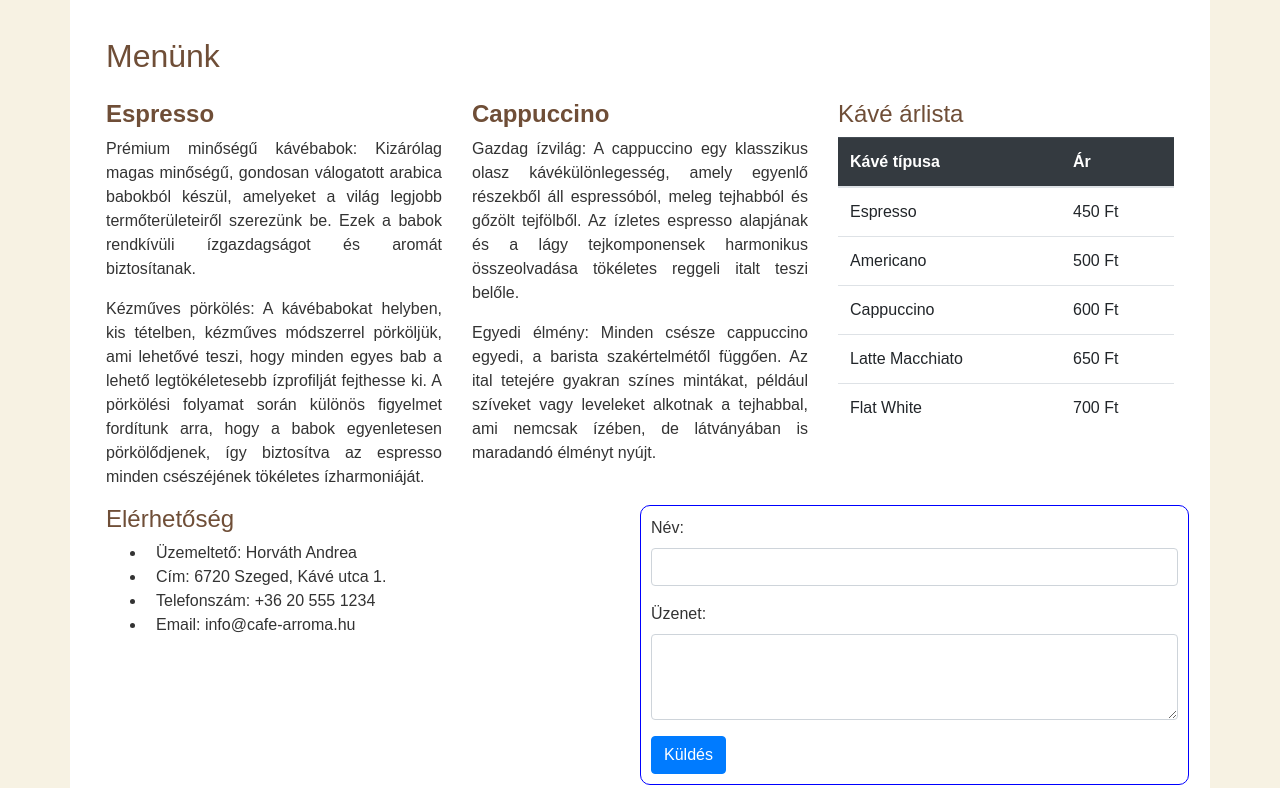
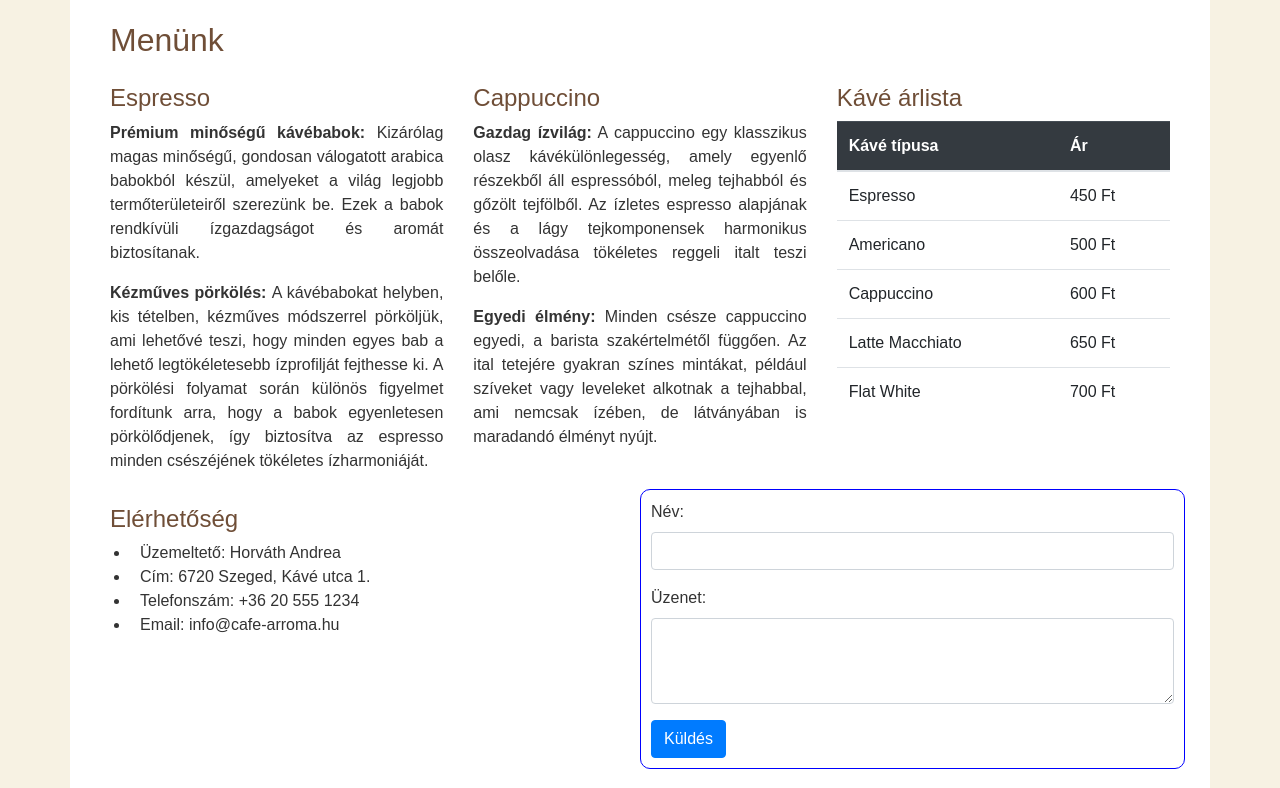
Before and after one commit to VojcsekTunde/CafeAroma, a plain HTML site: page index.html in a window 1280 px wide. Shown: the part 913-1701 px from the top of the page. Drawn offline with Linux system fonts and the light colour scheme.

Commit message:
Befejezes

```diff
--- a/cafe.css
+++ b/cafe.css
@@ -33,7 +33,7 @@ article {
 }
 
 .container{
-    padding: 20px!important;
+    padding: 0px 20px!important;
 }
 
 footer {
@@ -58,7 +58,7 @@ img {
 }
 
 footer a{
-    color: brown!important;
+    color: #6f4e37!important;
 }
 
 footer{
@@ -67,5 +67,10 @@ footer{
 
 .contact-ul li{
     padding-left: 10px;
+    margin: 0px!important;
+}
+
+.contact-ul{
+    padding-left: 20px;
     margin: 0px;
 }
--- a/index.html
+++ b/index.html
@@ -34,9 +34,9 @@
         </nav>
 
         <!-- Bemutatkozás -->
-        <article class="p-3">
+        <article>
             <h2 class="my-4">Üdvözöljük a Café Aromában!</h2>
-            <div class="row">
+            <div class="row px-3">
                 <div class="">
                 <div class="text-justify interior">
                     <img src="./images/interior.jpg" class="p-3" alt="„Café Aroma kávézó”" title="„Café Aroma kávézó”">
@@ -53,11 +53,11 @@
             <h2 id="menu" class="my-4">Menünk</h2>
             <div class="row">
                 <div class="col-xl-4 col-lg-4 col-md-6 text-justify">
-                    <h4><strong>Espresso</strong></h4>
-                    <p><span >Prémium minőségű kávébabok:</span> Kizárólag magas minőségű,
+                    <h4>Espresso</h4>
+                    <p><span > <strong>Prémium minőségű kávébabok: </strong></span> Kizárólag magas minőségű,
                         gondosan válogatott arabica babokból készül, amelyeket a világ legjobb termőterületeiről
                         szerezünk be. Ezek a babok rendkívüli ízgazdagságot és aromát biztosítanak. </p>
-                    <p><span>Kézműves pörkölés:</span> A kávébabokat helyben, kis tételben,
+                    <p><span><strong>Kézműves pörkölés: </strong></span> A kávébabokat helyben, kis tételben,
                         kézműves módszerrel pörköljük, ami lehetővé teszi, hogy minden egyes bab a lehető
                         legtökéletesebb ízprofilját fejthesse ki. A pörkölési folyamat során különös figyelmet fordítunk
                         arra, hogy a babok egyenletesen pörkölődjenek, így biztosítva az espresso minden csészéjének
@@ -65,12 +65,12 @@
 
                 </div>
                 <div class="col-xl-4 col-lg-4 col-md-6 text-justify">
-                    <h4><strong>Cappuccino</strong></h4>
-                    <p><span>Gazdag ízvilág:</span> A cappuccino egy klasszikus olasz
+                    <h4>Cappuccino</h4>
+                    <p><span><strong>Gazdag ízvilág:</strong></span> A cappuccino egy klasszikus olasz
                         kávékülönlegesség, amely egyenlő részekből áll espressóból, meleg tejhabból és gőzölt tejfölből.
                         Az ízletes espresso alapjának és a lágy tejkomponensek harmonikus összeolvadása tökéletes
                         reggeli italt teszi belőle. </p>
-                    <p><span>Egyedi élmény:</span> Minden csésze cappuccino egyedi, a barista
+                    <p><span><strong>Egyedi élmény:</strong></span> Minden csésze cappuccino egyedi, a barista
                         szakértelmétől függően. Az ital tetejére gyakran színes mintákat, például szíveket vagy
                         leveleket alkotnak a tejhabbal, ami nemcsak ízében, de látványában is maradandó élményt nyújt.
                     </p>
@@ -112,7 +112,7 @@
 
             <!-- Elérhetőségek -->
             <div class="row">
-                <div class="col-lg-6">
+                <div class="col-lg-6 pt-3">
                     <h4>Elérhetőség</h4>
                     <ul class="contact-ul">
                         <li> Üzemeltető: Horváth Andrea </li>
```
